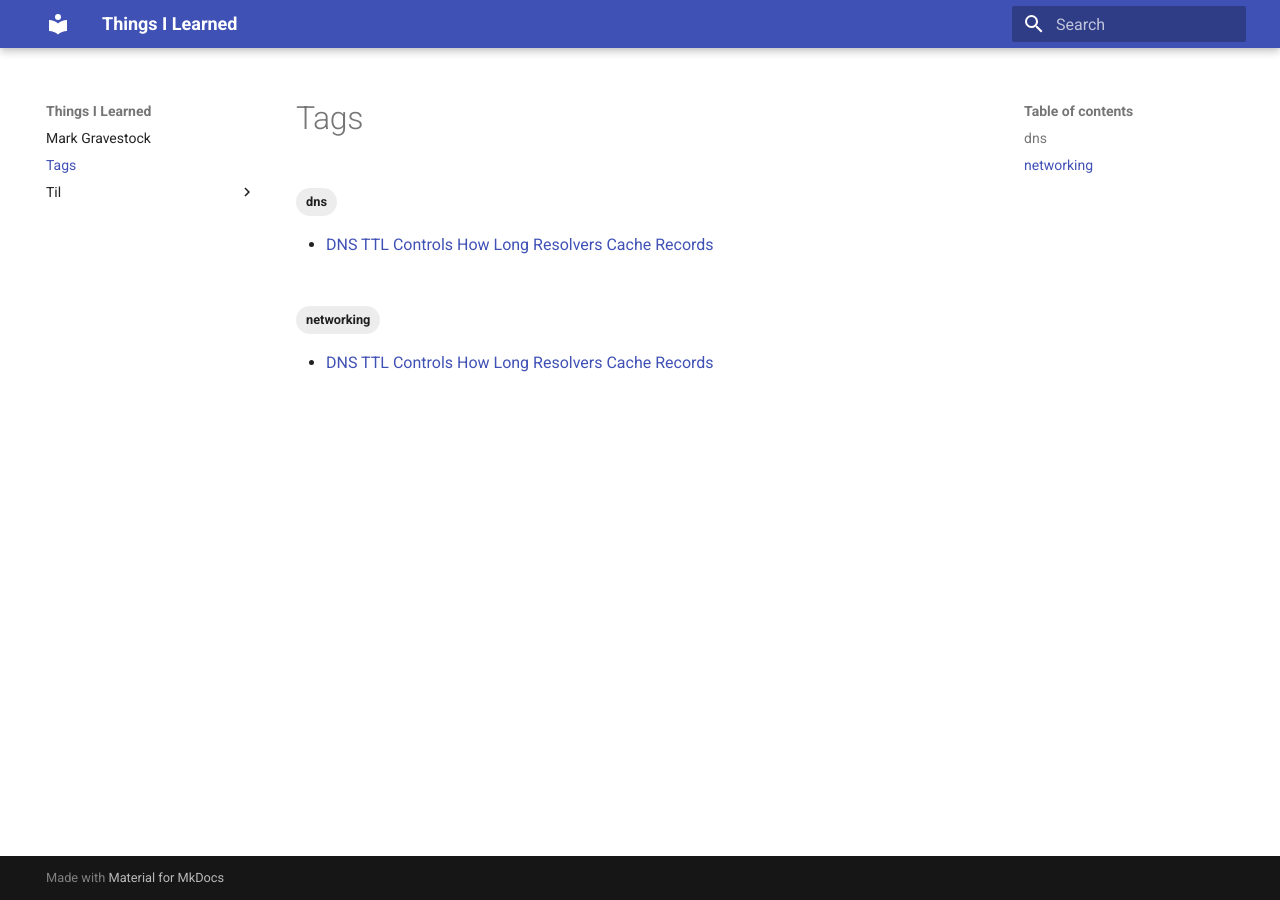
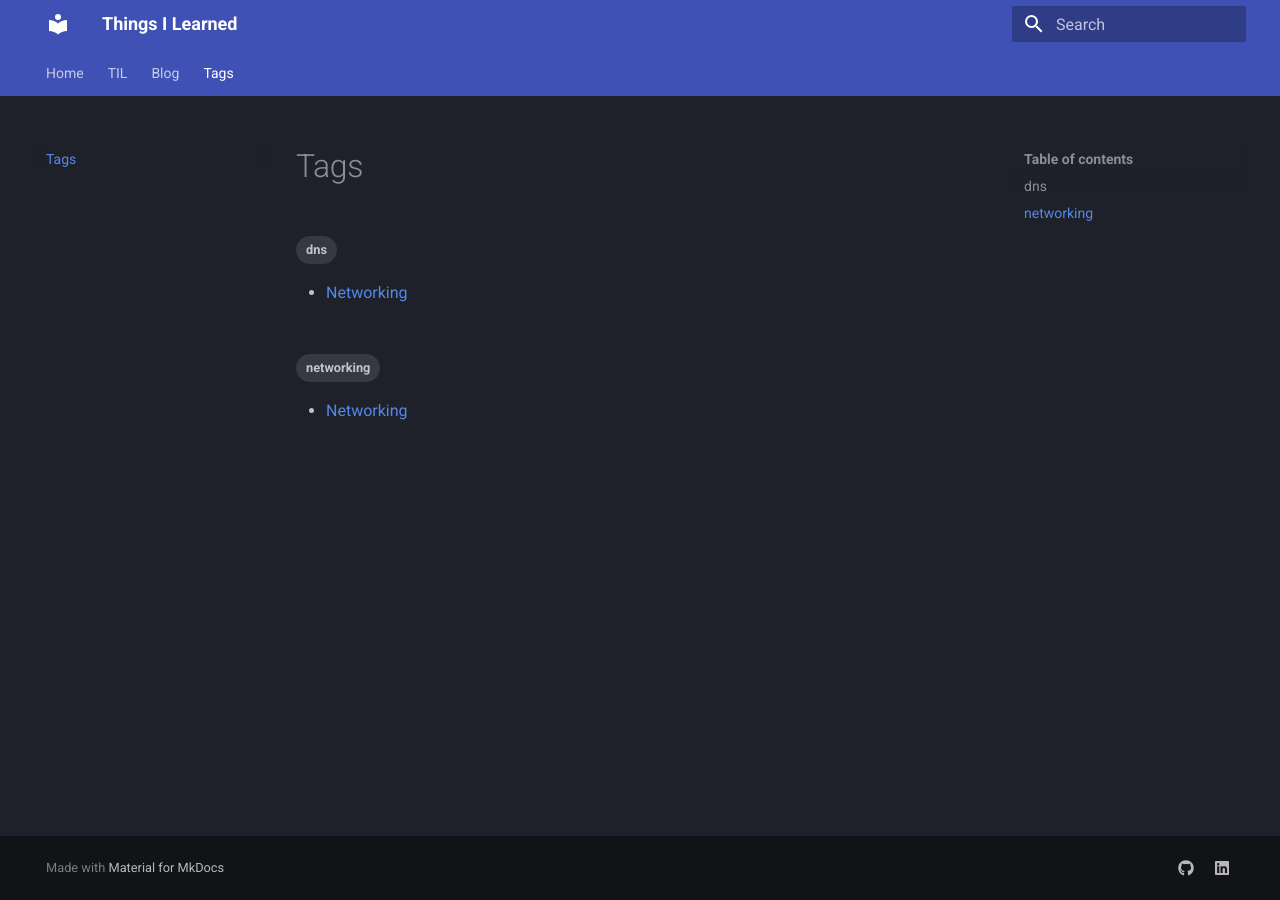
Before and after one commit to MarkGravestock/personal-site, an MkDocs documentation site: the page built from docs/tags.md, in a window 1280 px wide. Built offline with MkDocs 1.6.1 and Material for MkDocs 9.7.7, drawn with Linux system fonts in a browser that asks for light colours.

Commit message:
feat: add blog plugin, navigation tabs, dark mode, and social links

```diff
--- a/mkdocs.yml
+++ b/mkdocs.yml
@@ -1,10 +1,13 @@
 site_name: Things I Learned
 site_description: A personal knowledge log
-site_url: https://markgravestock.github.io/things-i-learned/
+site_url: https://markgravestock.github.io/personal-site/
 
 theme:
   name: material
+  palette:
+    scheme: slate
   features:
+    - navigation.tabs
     - navigation.indexes
     - search.suggest
     - search.highlight
@@ -13,6 +16,23 @@
   - search
   - tags
   - meta
+  - blog:
+      blog_dir: blog
+
+nav:
+  - Home: index.md
+  - TIL:
+      - til/index.md
+      - Networking: til/networking/dns-ttl-controls-how-long-resolvers-cache-records.md
+  - Blog: blog/index.md
+  - Tags: tags.md
+
+extra:
+  social:
+    - icon: fontawesome/brands/github
+      link: https://github.com/MarkGravestock
+    - icon: fontawesome/brands/linkedin
+      link: https://linkedin.com/in/YOUR-LINKEDIN-SLUG
 
 exclude_docs: |
   superpowers/
```
